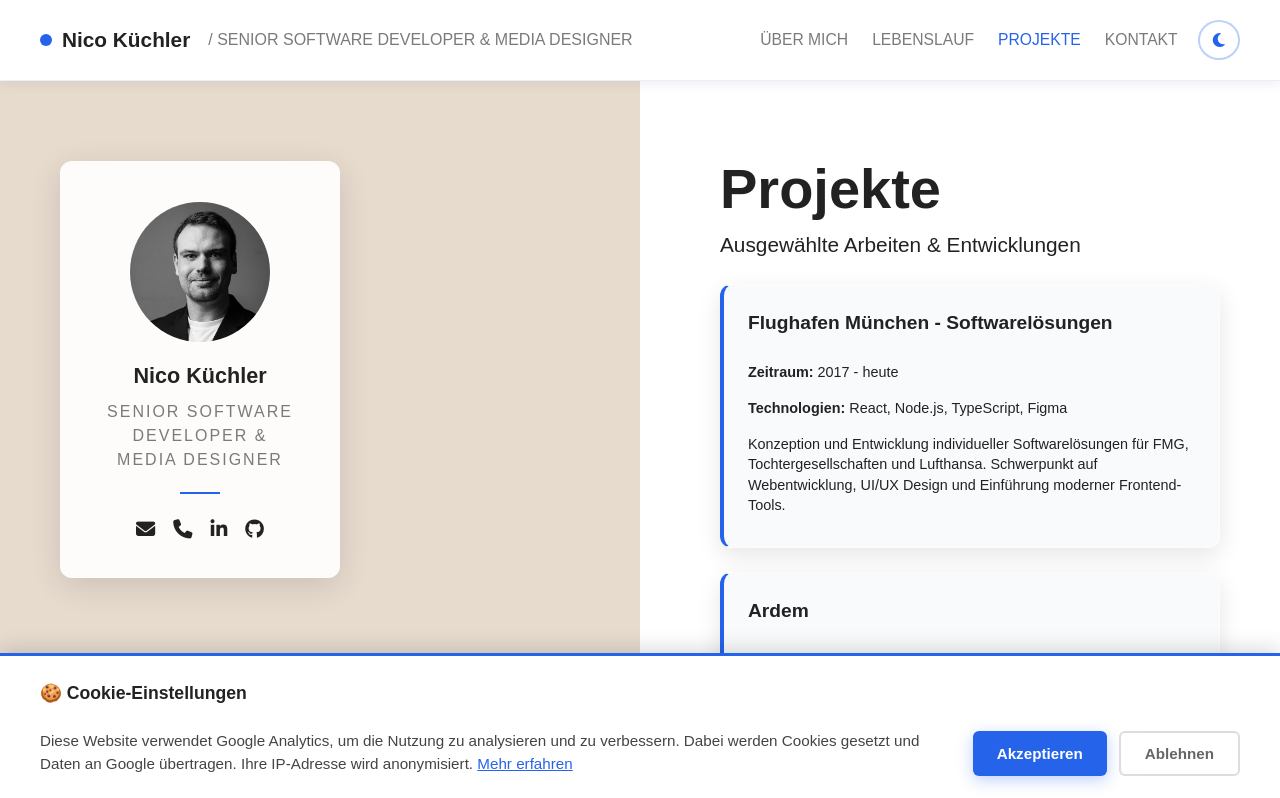
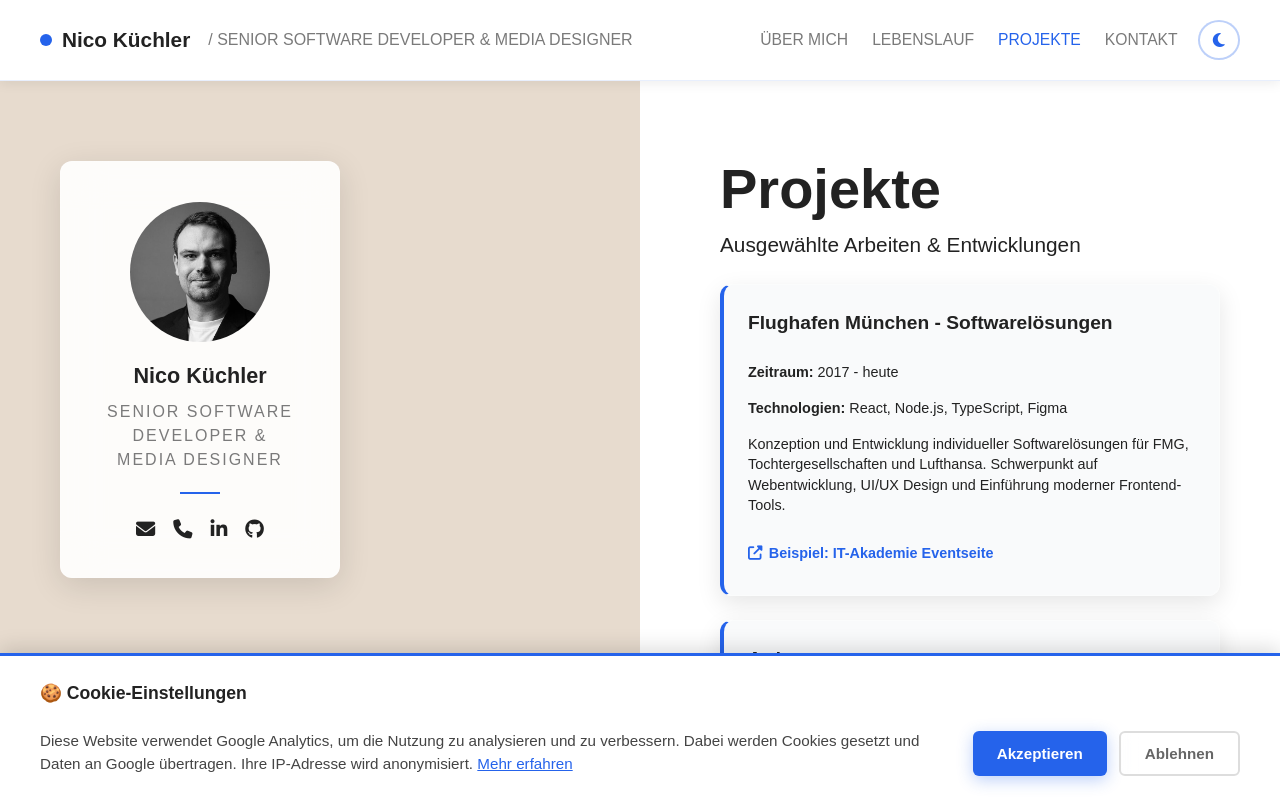
Before and after one commit to NKMedia/nico-kuechler-portfolio, a React (Vite) app: page /projekte in a window 1280 px wide. Shown: the top 798 px of the page. Built offline with nearby package versions, Linux system fonts and the light colour scheme; no server answers.

Commit message:
feat(projekte): link live IT-Akademie event page as FMG work proof

```diff
--- a/src/constants/projects.ts
+++ b/src/constants/projects.ts
@@ -15,6 +15,13 @@ export const PROJECTS: Project[] = [
     ],
     description:
       "Konzeption und Entwicklung individueller Softwarelösungen für FMG, Tochtergesellschaften und Lufthansa. Schwerpunkt auf Webentwicklung, UI/UX Design und Einführung moderner Frontend-Tools.",
+    links: [
+      {
+        label: "Beispiel: IT-Akademie Eventseite",
+        url: "https://levoram.github.io/IT-Akademie-Eventseite/",
+        icon: "fas fa-external-link-alt",
+      },
+    ],
   },
   {
     id: "ardem",
```
Also changed, not shown: 1 other file (tests, documents, lock files or other folders).
